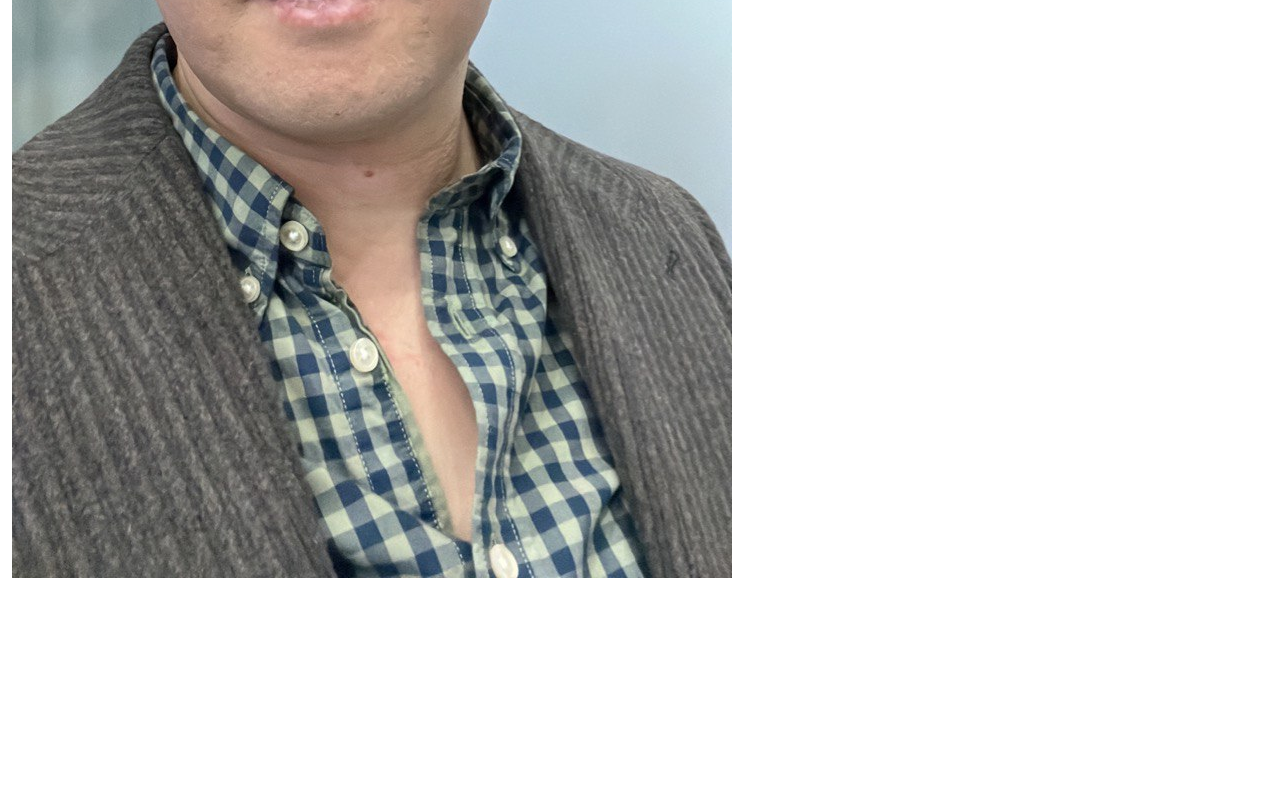
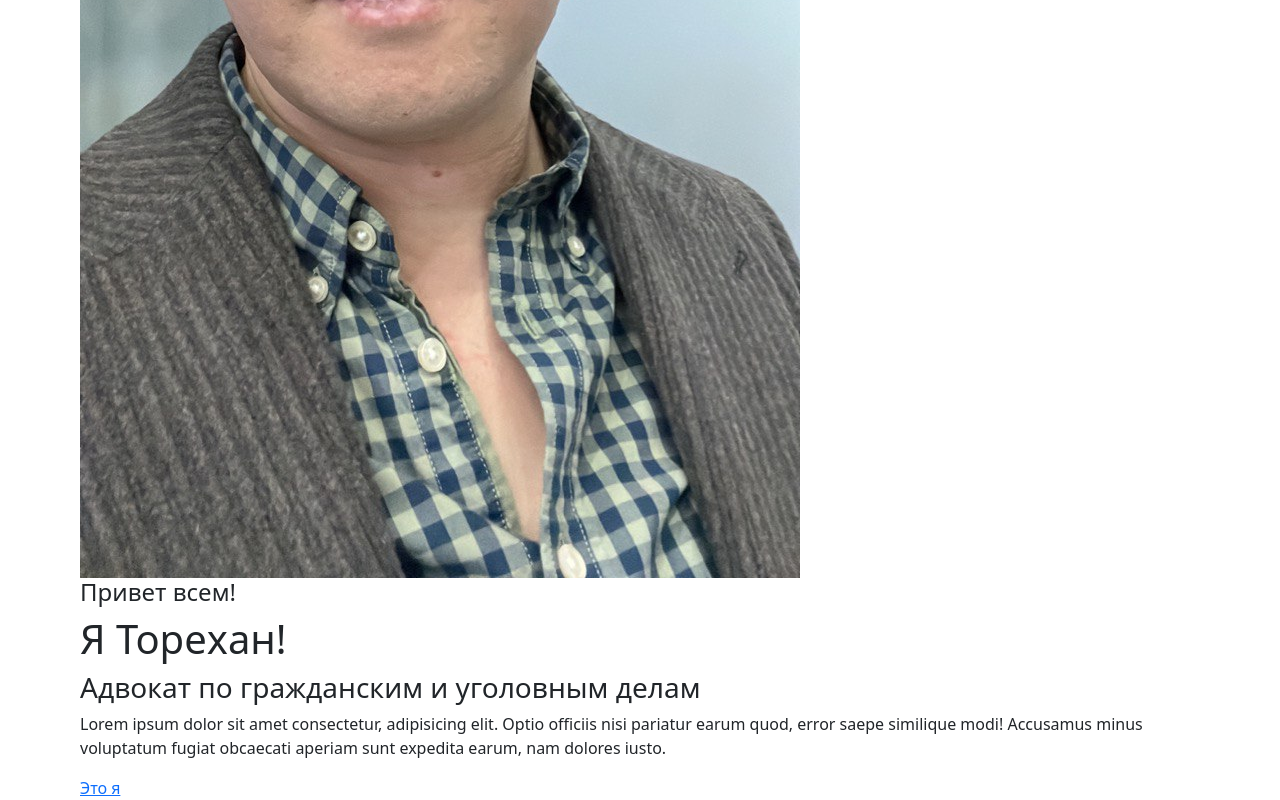
Before and after one commit to ToreShark/toreshark.github.io, a plain HTML site: page aboutMe.html in a window 1280 px wide. Shown: the part 758-1558 px from the top of the page. Before the commit the page ends 1336 px from the top, so only its background shows below. Drawn offline with Linux system fonts and the light colour scheme.

Commit message:
add css file

```diff
--- a/aboutMe.html
+++ b/aboutMe.html
@@ -5,6 +5,7 @@
     <meta name="viewport" content="width=device-width, initial-scale=1" />
     <title>Мои проекты</title>
     <link rel="stylesheet" href="./css/bootstrap.min.css" />
+    <link rel="stylesheet" href="./css/body.css">
   </head>
   <body>
     <nav class="navbar navbar-expand-lg bg-body-tertiary">
@@ -50,8 +51,26 @@
         </div>
       </div>
     </nav>
-    <div class="container-fluid">
-        <img src="./2023-02-13 11.44.06.jpg">
+    <div class="section">
+      <div class="container">
+        <div class="grid">
+          <div class="left">
+            <img src="./2023-02-13 11.44.06.jpg" />
+          </div>
+          <div class="right">
+            <h4>Привет всем!</h4>
+            <h1>Я Торехан!</h1>
+            <h3>Адвокат по гражданским и уголовным делам</h3>
+            <p>
+              Lorem ipsum dolor sit amet consectetur, adipisicing elit. Optio
+              officiis nisi pariatur earum quod, error saepe similique modi!
+              Accusamus minus voluptatum fugiat obcaecati aperiam sunt expedita
+              earum, nam dolores iusto.
+            </p>
+            <a href="#">Это я</a>
+          </div>
+        </div>
+      </div>
     </div>
 
     <script src="./js/bootstrap.bundle.min.js"></script>
--- /dev/null
+++ b/css/body.css
@@ -0,0 +1,13 @@
+section{
+    height: 100vh;
+    display: flex;
+    align-items: center;
+    background: #010101;
+}
+
+.container{
+    width: 100%;
+    max-width: 1160px;
+    margin: 0 auto;
+    padding: 0 20px;
+}
```
